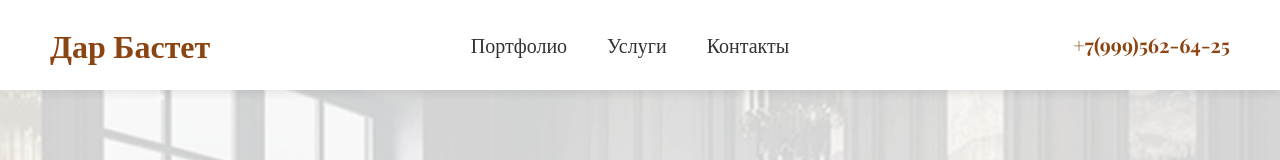
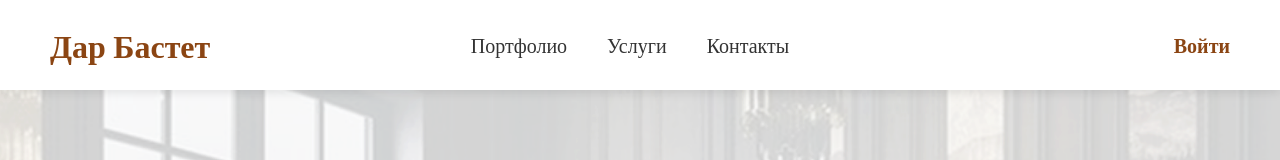
Before and after one commit to kukuviku/zaschita-, a plain HTML site: page index.html in a window 1280 px wide. Shown: the top 160 px of the page. Drawn offline with nearby package versions, Linux system fonts and the light colour scheme.

Commit message:
Update index.html

```diff
--- a/index.html
+++ b/index.html
@@ -18,7 +18,7 @@
                 <a class="nav-link" href="#services" title="Услуги">Услуги</a>
                 <a class="nav-link" href="#contacts" title="Контакты">Контакты</a>
             </div>
-            <div class="phone" title="+7(999)562-64-25">+7(999)562-64-25</div>
+            <div class="phone" title="+7(999)562-64-25">Войти</div>
         </nav>
     </header>
 
```
